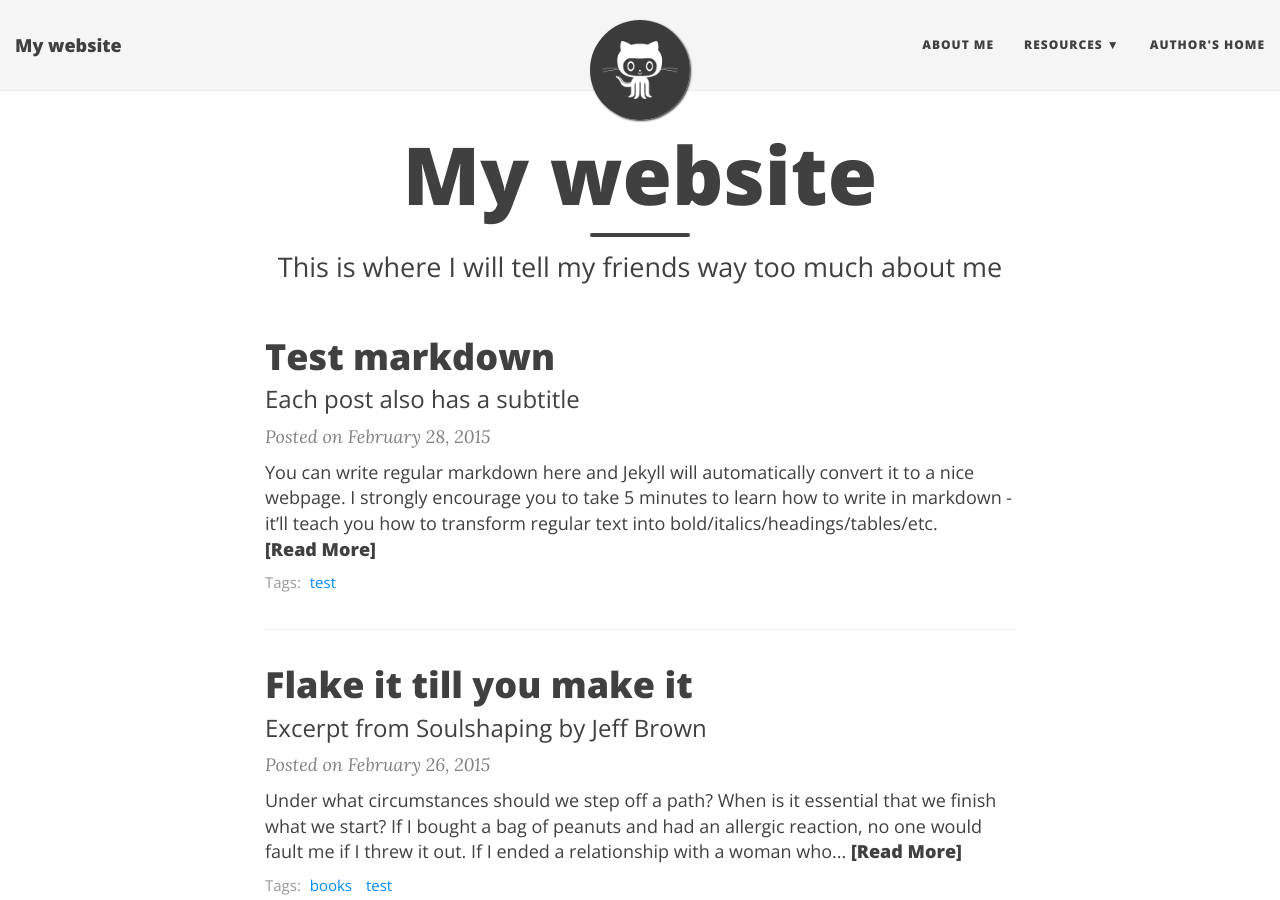
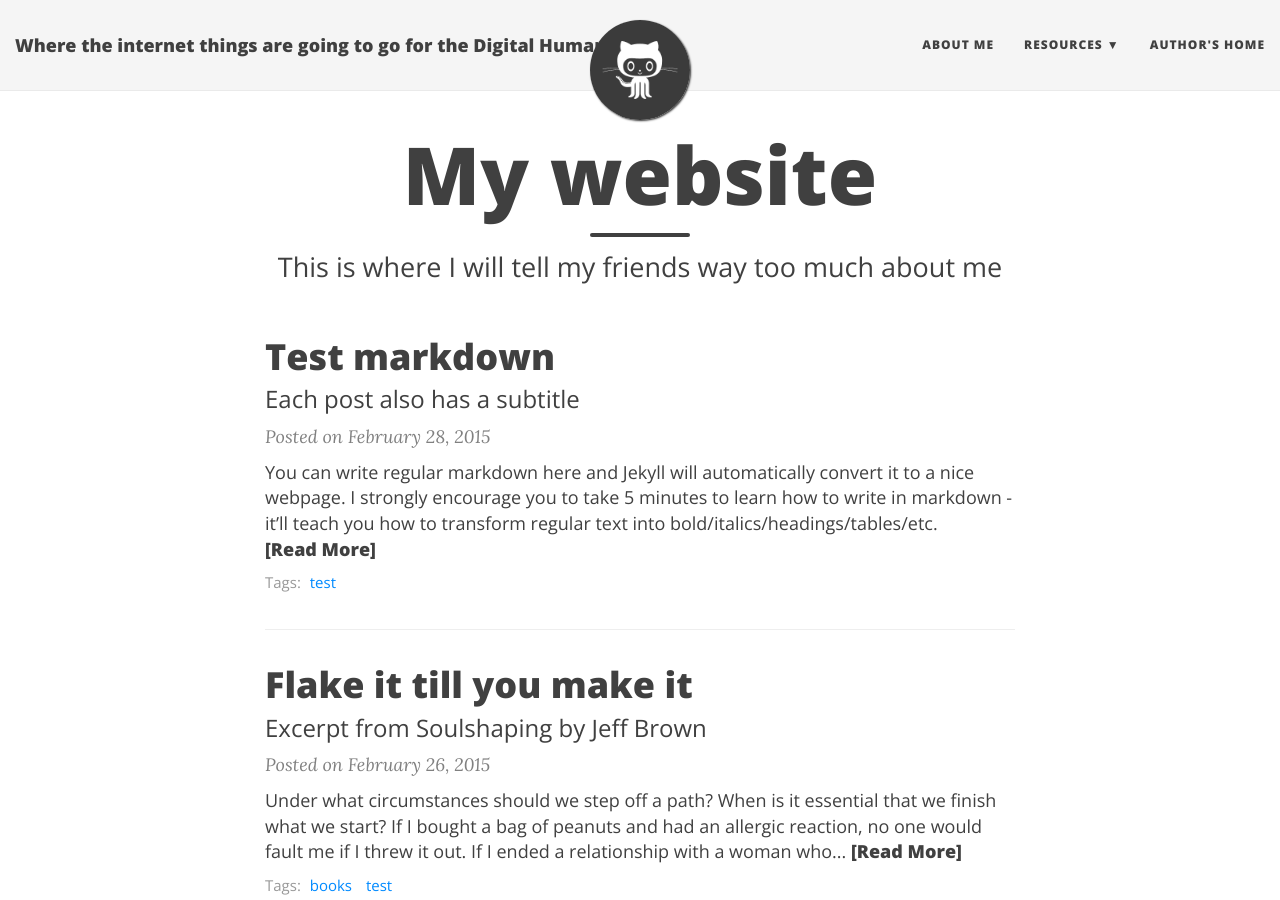
Before and after one commit to liamdt/liamdt.github.io, a Jekyll site: the page built from index.html, in a window 1280 px wide and 900 px high. Built offline with Jekyll 4.4.1, drawn with Linux system fonts in a browser that asks for light colours; nearby versions of some CDN libraries; the list of posts is cut into pages by our own code.

Commit message:
Slowly customizing the website

```diff
--- a/_config.yml
+++ b/_config.yml
@@ -4,8 +4,8 @@
 # baseurl is the website's URL without the hostname
 
 # If you are building a simple GitHub user page (https://username.github.io) then use these settings:
-url: "https://username.github.io"
-baseurl: ""
+url: "https://liamdt.github.io"
+baseurl: "/liamdt"
 
 # If you are building a GitHub project page then use these settings:
 #url: "http://username.github.io/projectname"
@@ -14,10 +14,10 @@ baseurl: ""
 # Of course don't forget to change the username and projectname to YOUR username and project
 
 # Name of website
-title: My website
+title: Where the internet things are going to go for the Digital Humanities
 
 # Short description of your site
-description: A virtual proof that name is awesome!
+description: Just a mouse from the country trying to make it in the big city!
 
 # --- Navigation bar options --- #
 
```
